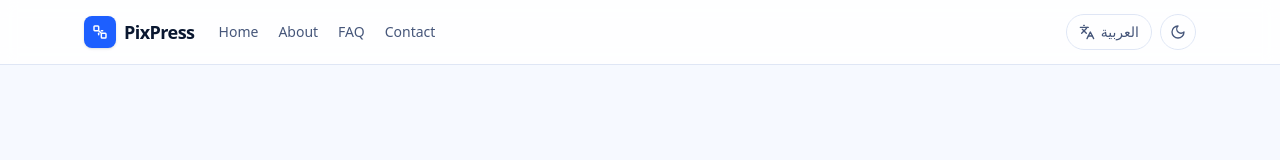
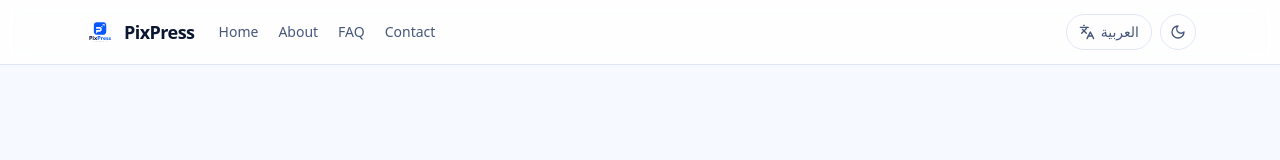
Before and after one commit to habeeb774/PixPress, a Next.js app: page /en in a window 1280 px wide. Shown: the top 160 px of the page. Built offline with nearby package versions, Linux system fonts and the light colour scheme; no server answers; a web font is replaced by a local one.

Commit message:
Use favicon as header logo

```diff
--- a/src/components/Header.tsx
+++ b/src/components/Header.tsx
@@ -16,15 +16,7 @@ export default function Header({ locale, t }: { locale: Locale; t: Dictionary })
     <header className="sticky top-0 z-40 border-b border-[var(--color-line)] bg-[var(--color-surface)]/85 backdrop-blur">
       <div className="mx-auto flex h-16 max-w-6xl items-center gap-6 px-5">
         <Link href={`/${locale}`} className="flex items-center gap-2 font-semibold">
-          <span className="grid h-8 w-8 place-items-center rounded-lg bg-[var(--color-brand)] text-white shadow-sm">
-            <svg viewBox="0 0 24 24" className="h-4 w-4" fill="none" stroke="currentColor" strokeWidth="2.2" strokeLinecap="round" strokeLinejoin="round" aria-hidden="true">
-              <rect x="3" y="3" width="7" height="7" rx="1.2" />
-              <rect x="14" y="14" width="7" height="7" rx="1.2" />
-              <path d="M10 10 14 14" />
-              <path d="M14 10h2" />
-              <path d="M10 14v2" />
-            </svg>
-          </span>
+          <img src="/favicon.svg" alt="PixPress" className="h-8 w-8 rounded-lg object-contain" />
           <span className="display text-lg">{t.brand.name}</span>
         </Link>
 
```
